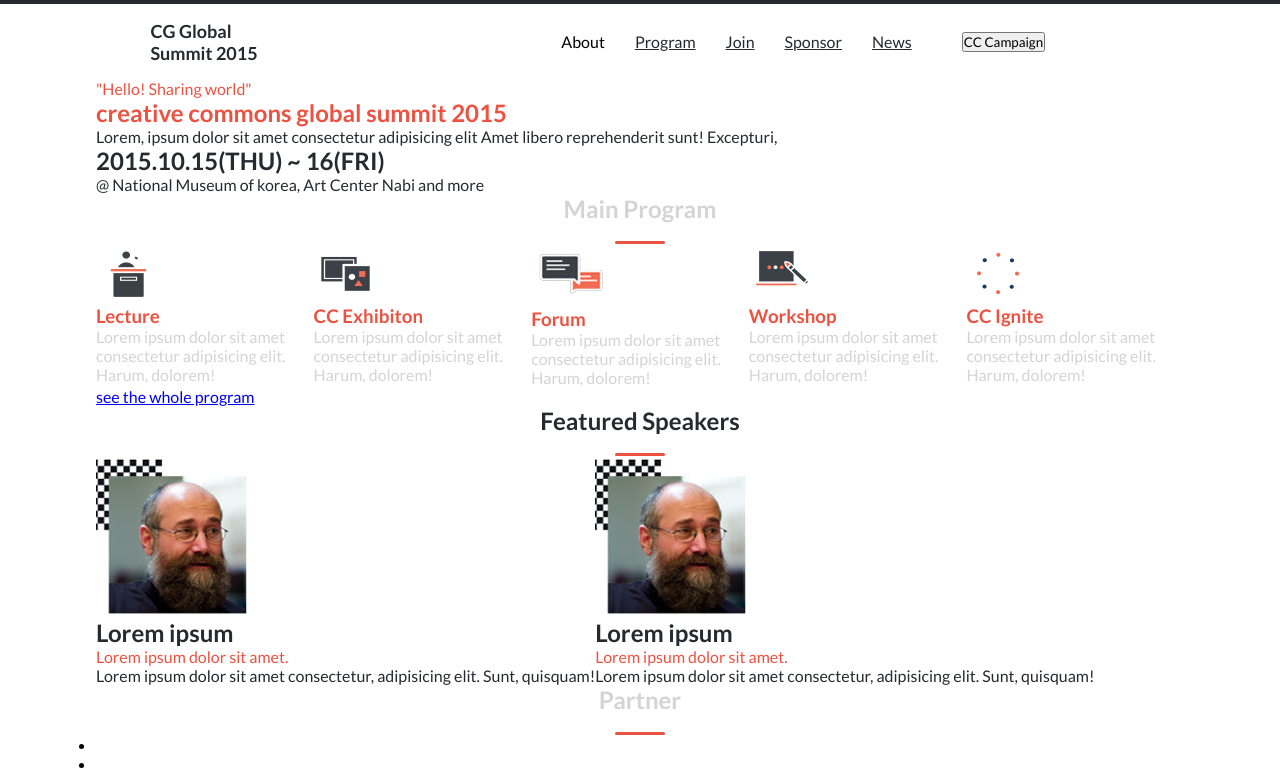
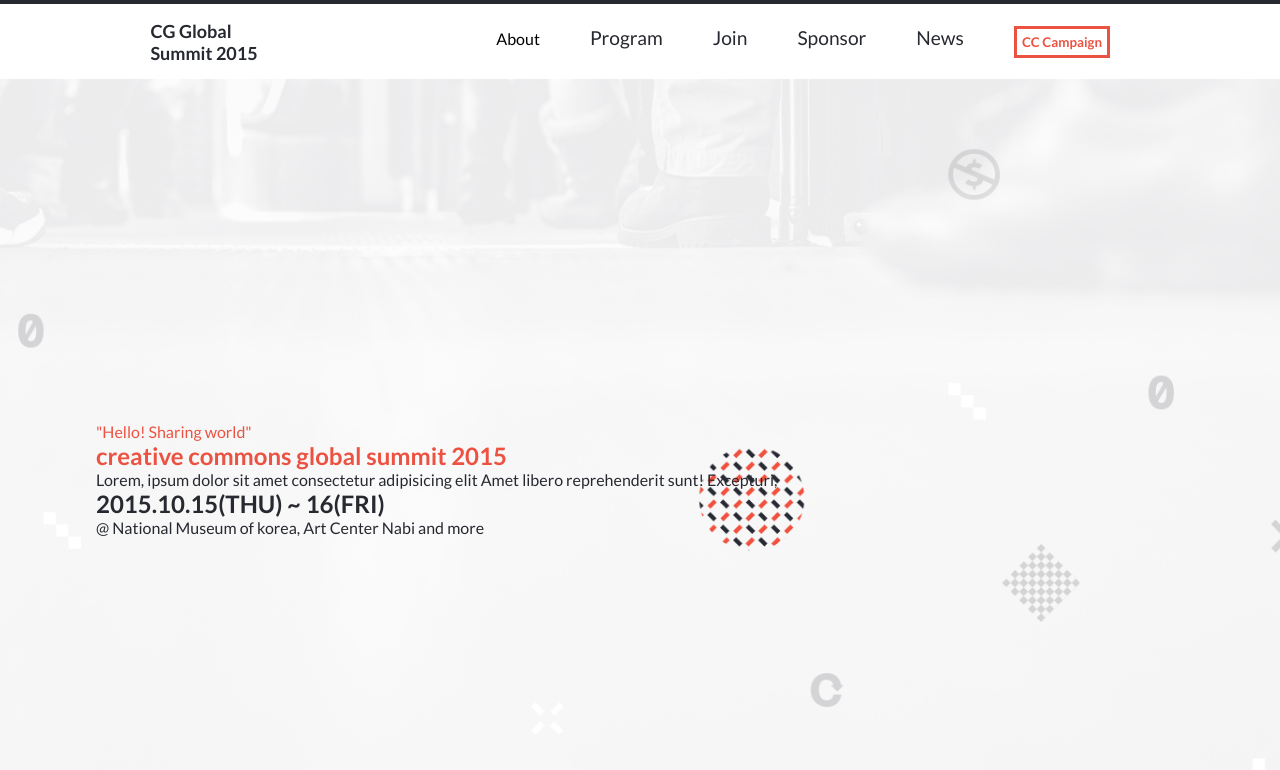
Before and after one commit to imranhossainemi/capstone_project, a plain HTML site: page index.html in a window 1280 px wide. Shown: the part 31-801 px from the top of the page. Drawn offline with Linux system fonts and the light colour scheme.

Commit message:
Update main.css

```diff
--- a/css/main.css
+++ b/css/main.css
@@ -94,12 +94,49 @@
 header .bottom-nav .menu  .main-menu .navigation .nav-menu {
   display: flex;
   flex-direction: row;
-  gap: 30px;
+  gap: 50px;
   list-style: none;
+}
+
+header .bottom-nav .menu  .main-menu .navigation .nav-menu a {
+  font-size: larger;
+  text-decoration: none;
+  text-transform: capitalize;
+}
+
+header .bottom-nav .menu  .main-menu .navigation .nav-menu a:hover {
+  text-shadow: 4px 4px 4px hsl(0, 0%, 83%);
+}
+
+header .bottom-nav .menu  .main-menu .navigation .nav-menu .nav-active {
+  color: hsl(6, 82%, 59%);
+}
+
+header .bottom-nav .menu  .main-menu .nav-btn {
+  padding: 5px;
+  border: 3px solid hsl(6, 82%, 59%);
+  color: hsl(6, 82%, 59%);
+  background-color: hsl(0, 0%, 100%);
+  font-weight: 800;
 }
 
 .nav-mobile-menu {
   display: none;
+}
+
+.banner {
+  width: 100%;
+  height: 100vh;
+  background-image: url("../images/home-bg-desk.png");
+  background-position: top;
+  background-repeat: no-repeat;
+  background-size: cover;
+  display: flex;
+  align-items: center;
+}
+
+.banner .banner-content {
+
 }
 
 .bar {
@@ -156,14 +193,8 @@
   }
 
   .banner {
-    width: 100%;
     height: 500px;
     background-image: url("../images/mobile-background.png");
-    background-position: top;
-    background-repeat: no-repeat;
-    background-size: cover;
-    display: flex;
-    align-items: center;
   }
 
   .banner .banner-content > p {
```
